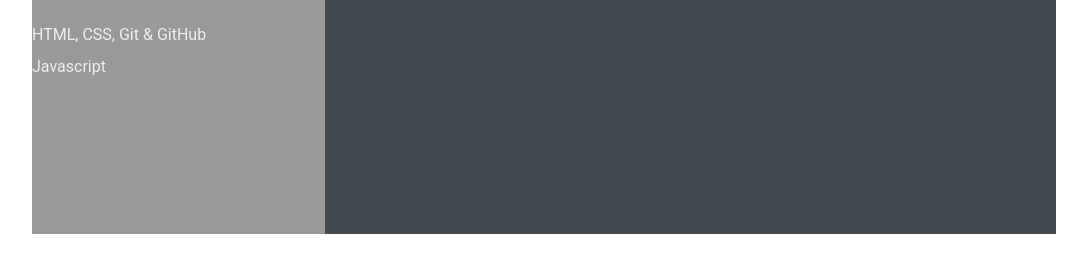
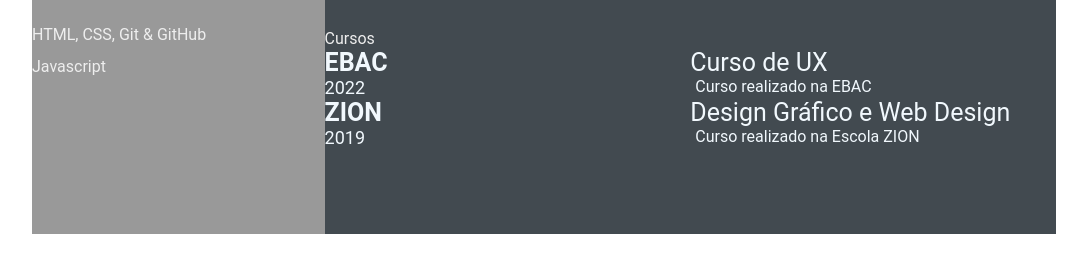
Before and after one commit to IgorAraujooj/devweekgit.github.io, a plain HTML site: page index.html in a window 1280 px wide. Shown: the part 598-864 px from the top of the page, without its empty margins (96-1183 px from the left). Drawn offline with Linux system fonts and the light colour scheme.

Commit message:
Feat courses (#6)
* feature: add courses

* feature: add courses

* feature: add courses

```diff
--- a/index.html
+++ b/index.html
@@ -83,7 +83,6 @@
         <section class="education gap">
           <div class="right-title">Formação Academica</div>
           <div class="education-contents">
-
             <div class="education-left">
               <p class="education-school-name">UFRJ</p>
               <p class="education-time-period">2018 - 2021</p>
@@ -106,7 +105,31 @@
               </p>
             </div>
           </div>
+        </section>
 
+        <section class="awards gap">
+          <div class="right-title">Cursos</div>
+
+          <div class="awards-contents">
+            <div class="awards-left">
+              <p class="awards-company-name">EBAC</p>
+              <p class="awards-time-period">2022</p>
+            </div>
+
+            <div class="awards-right">
+              <p class="awards-name">Curso de UX</p>
+              <p class="awards-desc">Curso realizado na EBAC</p>
+            </div>
+            <div class="awards-left">
+              <p class="awards-company-name">ZION</p>
+              <p class="awards-time-period">2019</p>
+            </div>
+
+            <div class="awards-right">
+              <p class="awards-name">Design Gráfico e Web Design</p>
+              <p class="awards-desc">Curso realizado na Escola ZION</p>
+            </div>
+          </div>
         </section>
       </section>
     </main>
```
